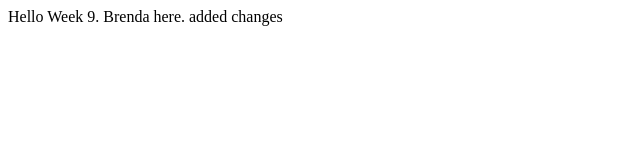
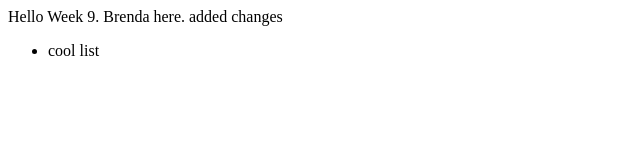
Before and after one commit to wenqinglim/BT3103-Week9-1, a website: page index.html in a window 1280 px wide. Shown: the full height of the page, 0-640 px from the left. Drawn offline with Linux system fonts and the light colour scheme.

Commit message:
added a list

```diff
--- a/index.html
+++ b/index.html
@@ -2,6 +2,11 @@
   <body>
     <div id="app">
       Hello Week 9. Brenda here. added changes
+      <ul>
+        <li>
+          cool list
+        </li>
+      </ul>
     </div>
   </body>
 </html>
```
